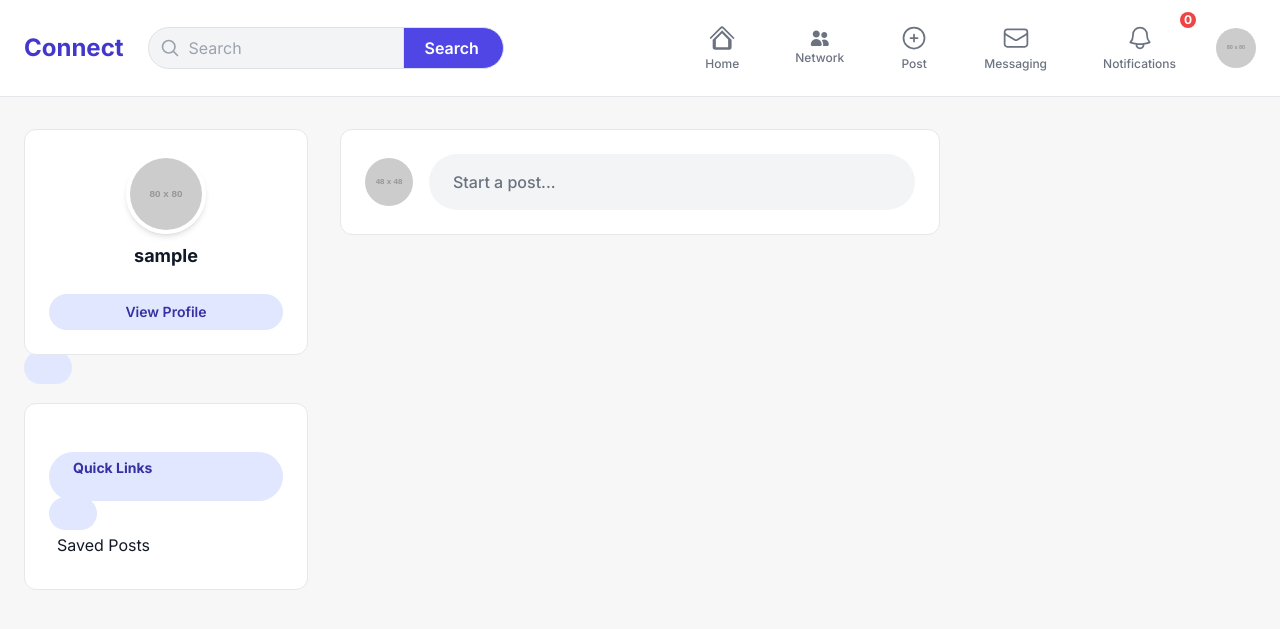
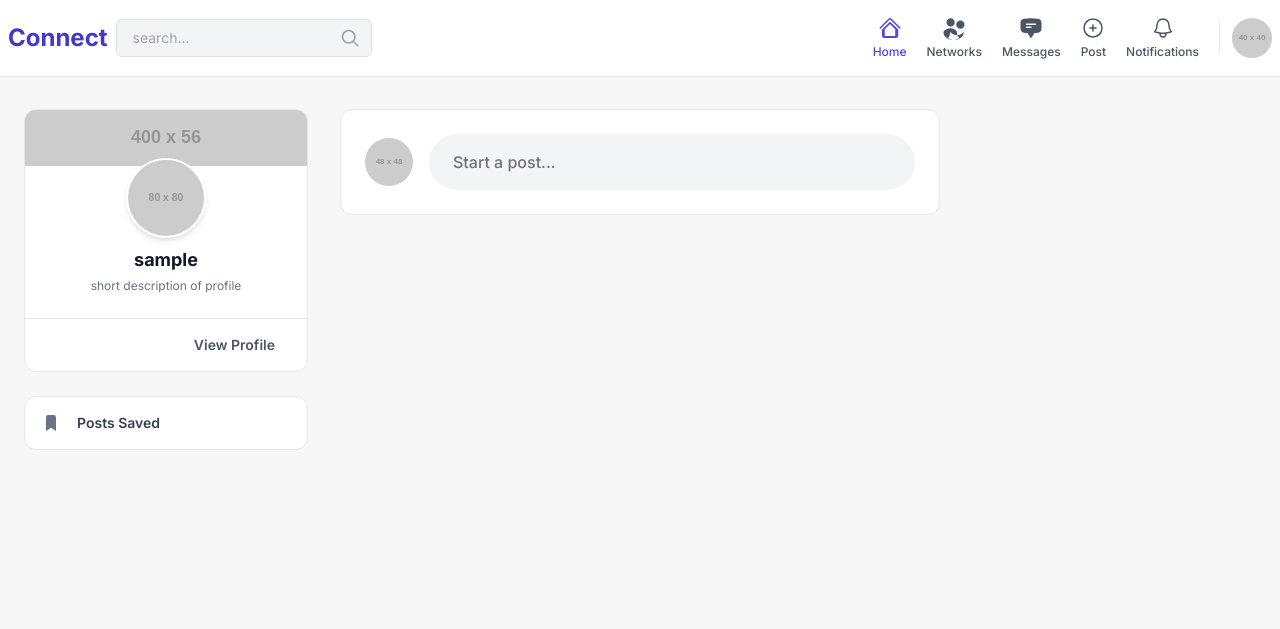
Before and after one commit to Esmat434/social-media-app, a Django app: page / in a window 1280 px wide. Shown: the top 629 px of the page. Run offline with Django 5.2, Linux system fonts and the light colour scheme; the visitor is signed in with stand-in values (Sample User, id 1); grey boxes labelled with a size stand in for pictures from a placeholder-image service; data that the repository does not hold is empty; parts of the project's set-up code (start-up, migrations or seed data) failed here and were passed over; some libraries are stand-ins or nearby versions.

Commit message:
fix home template in home app

```diff
--- a/home/templates/home/home.html
+++ b/home/templates/home/home.html
@@ -90,77 +90,73 @@
 </head>
 <body class="text-gray-900">
 
-    <!-- Header / Navbar -->
     <header class="bg-white sticky top-0 z-50 border-b border-gray-200">
-        <div class="container mx-auto px-4 main-container">
-            <div class="flex justify-between items-center py-3">
-                <!-- Left Side: Logo and Search -->
-                <div class="flex items-center gap-6">
+        <div class="container mx-auto px-2 sm:px-4">
+            <div class="flex justify-between items-center py-2">
+
+                <div class="flex items-center gap-2">
                     <a href="#" class="text-2xl font-bold text-indigo-700">Connect</a>
-                    <!-- Updated Search Form -->
+
                     <form action="{% url 'mvt_search:post_search' %}" method="GET" class="hidden md:flex items-center">
                         <div class="relative">
-                            <span class="absolute inset-y-0 left-0 flex items-center pl-3 pointer-events-none">
-                                <svg class="w-5 h-5 text-gray-400" xmlns="http://www.w3.org/2000/svg" fill="none" viewBox="0 0 24 24" stroke-width="2" stroke="currentColor"><path stroke-linecap="round" stroke-linejoin="round" d="m21 21-5.197-5.197m0 0A7.5 7.5 0 1 0 5.196 5.196a7.5 7.5 0 0 0 10.607 10.607Z" /></svg>
-                            </span>
-                            <input type="text" name="q" placeholder="Search" class="bg-gray-100 border-gray-200 focus:ring-2 focus:ring-indigo-500 focus:bg-white rounded-l-full py-2 pl-10 pr-4 w-64 transition border">
+                            <input type="text" name="q" placeholder="search..." class="bg-gray-100 border-gray-300 focus:ring-2 focus:ring-indigo-500 focus:bg-white rounded-md py-2 pl-4 pr-10 w-64 transition border text-sm">
+                            <button type="submit" class="absolute inset-y-0 right-0 flex items-center pr-3 text-gray-400 hover:text-indigo-600">
+                                <svg class="w-5 h-5" xmlns="http://www.w.org/2000/svg" fill="none" viewBox="0 0 24 24" stroke-width="2" stroke="currentColor"><path stroke-linecap="round" stroke-linejoin="round" d="m21 21-5.197-5.197m0 0A7.5 7.5 0 1 0 5.196 5.196a7.5 7.5 0 0 0 10.607 10.607Z" /></svg>
+                            </button>
                         </div>
-                        <button type="submit" class="bg-indigo-600 text-white px-4 py-2 rounded-r-full hover:bg-indigo-700 transition-colors border border-indigo-600 -ml-1 font-semibold">
-                            Search
-                        </button>
                     </form>
                 </div>
-                <!-- Right Side: Navigation and Profile -->
-                <nav class="flex items-center gap-4">
-                    <a href="{% url 'home:home-feed' %}" class="nav-link active flex flex-col items-center justify-center text-gray-500 dark:text-gray-400 hover:text-blue-600 dark:hover:text-blue-400" title="Home">
-                        <!-- Solid icon for active state, outline for others -->
-                        <svg xmlns="http://www.w3.org/2000/svg" viewBox="0 0 24 24" fill="currentColor" class="w-7 h-7">
+
+                <nav class="flex items-center gap-1 sm:gap-2 md:gap-4 text-gray-600">
+                    <a href="{% url 'home:home-feed' %}" class="flex flex-col items-center justify-center p-2 text-indigo-600 hover:text-indigo-700" title="Home">
+                        <svg xmlns="http://www.w3.org/2000/svg" viewBox="0 0 24 24" fill="currentColor" class="w-6 h-6">
                             <path d="M11.47 3.84a.75.75 0 011.06 0l8.69 8.69a.75.75 0 101.06-1.06l-8.689-8.69a2.25 2.25 0 00-3.182 0l-8.69 8.69a.75.75 0 001.061 1.06l8.69-8.69z" />
                             <path d="M12 5.432l8.159 8.159c.026.026.05.054.07.084v6.101A2.25 2.25 0 0117.75 22H6.25a2.25 2.25 0 01-2.25-2.25V13.675a.75.75 0 01.07-.084l8.159-8.159zM12 7.932L6.75 13.182V20h10.5V13.182L12 7.932z" />
                         </svg>
-                        <span class="text-xs font-medium mt-1">Home</span>
+                        <span class="hidden md:block text-xs font-medium mt-1">Home</span>
                     </a>
 
-                    <!-- My Network Link -->
-                    <a href="{% url 'home:networks' %}" class="nav-link flex flex-col items-center justify-center text-gray-500 dark:text-gray-400 hover:text-blue-600 dark:hover:text-blue-400" title="My Network">
-                        <i class="fas fa-user-friends"></i>
-                        <span class="text-xs font-medium mt-1">Network</span>
+                    <a href="{% url 'home:networks' %}" class="flex flex-col items-center justify-center p-2 hover:text-indigo-700" title="My Network">
+                        <svg xmlns="http://www.w3.org/2000/svg" viewBox="0 0 24 24" fill="currentColor" class="w-6 h-6">
+                          <path d="M4.5 6.375a4.125 4.125 0 118.25 0 4.125 4.125 0 01-8.25 0zM14.25 8.625a4.125 4.125 0 118.25 0 4.125 4.125 0 01-8.25 0zM1.5 15.75a8.25 8.25 0 0113.5 0v.75c0 2.123.8 4.057 2.118 5.52a6.744 6.744 0 01-2.618 1.272c-1.131.34-2.31.52-3.5.52a6.744 6.744 0 01-3.5-.52 6.744 6.744 0 01-2.618-1.272A6.744 6.744 0 011.5 16.5v-.75zM21.75 15.75a8.25 8.25 0 01-13.5 0v.75c0 2.123-.8 4.057-2.118 5.52a6.744 6.744 0 002.618 1.272c1.131.34 2.31.52 3.5.52a6.744 6.744 0 003.5-.52 6.744 6.744 0 002.618-1.272A6.744 6.744 0 0021.75 16.5v-.75z" />
+                        </svg>
+                        <span class="hidden md:block text-xs font-medium mt-1">Networks</span>
                     </a>
 
-                    <!-- Create Post Link -->
-                    <a href="{% url 'mvt_posts:create_post' %}" class="nav-link flex flex-col items-center justify-center text-gray-500 dark:text-gray-400 hover:text-blue-600 dark:hover:text-blue-400" title="Create Post">
-                        <svg xmlns="http://www.w3.org/2000/svg" fill="none" viewBox="0 0 24 24" stroke-width="1.5" stroke="currentColor" class="w-7 h-7">
-                            <path stroke-linecap="round" stroke-linejoin="round" d="M12 9v6m3-3H9m12 0a9 9 0 11-18 0 9 9 0 0118 0z" />
+                    <a href="#" class="flex flex-col items-center justify-center p-2 hover:text-indigo-700" title="Messaging">
+                        <svg xmlns="http://www.w3.org/2000/svg" viewBox="0 0 24 24" fill="currentColor" class="w-6 h-6">
+                          <path fill-rule="evenodd" d="M4.848 2.771A49.144 49.144 0 0112 2.25c2.43 0 4.817.178 7.152.52 1.978.292 3.348 2.024 3.348 3.97v6.02c0 1.946-1.37 3.678-3.348 3.97a48.902 48.902 0 01-3.476.383.39.39 0 00-.297.17l-2.755 4.133a.75.75 0 01-1.248 0l-2.755-4.133a.39.39 0 00-.297-.17 48.902 48.902 0 01-3.476-.384c-1.978-.29-3.348-2.024-3.348-3.97V6.74c0-1.946 1.37-3.68 3.348-3.97zM6.75 8.25a.75.75 0 01.75-.75h9a.75.75 0 010 1.5h-9a.75.75 0 01-.75-.75zm.75 2.25a.75.75 0 000 1.5H12a.75.75 0 000-1.5H7.5z" clip-rule="evenodd" />
                         </svg>
-                        <span class="text-xs font-medium mt-1">Post</span>
+                        <span class="hidden md:block text-xs font-medium mt-1">Messages</span>
                     </a>
 
-                    <!-- Messaging Link -->
-                    <a href="#" class="nav-link flex flex-col items-center justify-center text-gray-500 dark:text-gray-400 hover:text-blue-600 dark:hover:text-blue-400" title="Messaging">
-                        <svg xmlns="http://www.w3.org/2000/svg" fill="none" viewBox="0 0 24 24" stroke-width="1.5" stroke="currentColor" class="w-7 h-7">
-                            <path stroke-linecap="round" stroke-linejoin="round" d="M21.75 6.75v10.5a2.25 2.25 0 01-2.25 2.25h-15a2.25 2.25 0 01-2.25-2.25V6.75m19.5 0A2.25 2.25 0 0019.5 4.5h-15a2.25 2.25 0 00-2.25 2.25m19.5 0v.243a2.25 2.25 0 01-1.07 1.916l-7.5 4.615a2.25 2.25 0 01-2.36 0L3.32 8.91a2.25 2.25 0 01-1.07-1.916V6.75" />
-                        </svg>
-                        <span class="text-xs font-medium mt-1">Messaging</span>
+                    <a href="{% url 'mvt_posts:create_post' %}" class="flex flex-col items-center justify-center p-2 hover:text-indigo-700" title="Create Post">
+                        <svg xmlns="http://www.w3.org/2000/svg" fill="none" viewBox="0 0 24 24" stroke-width="1.5" stroke="currentColor" class="w-6 h-6"><path stroke-linecap="round" stroke-linejoin="round" d="M12 9v6m3-3H9m12 0a9 9 0 11-18 0 9 9 0 0118 0z" /></svg>
+                        <span class="hidden md:block text-xs font-medium mt-1">Post</span>
                     </a>
-                    <!-- Notifications Link -->
-                    <a href="{% url 'home:notifications' %}" class="nav-link relative flex flex-col items-center justify-center text-gray-500 dark:text-gray-400 hover:text-blue-600 dark:hover:text-blue-400" title="Notifications">
-                        <svg xmlns="http://www.w3.org/2000/svg" fill="none" viewBox="0 0 24 24" stroke-width="1.5" stroke="currentColor" class="w-7 h-7">
-                            <path stroke-linecap="round" stroke-linejoin="round" d="M14.857 17.082a23.848 23.848 0 005.454-1.31A8.967 8.967 0 0118 9.75v-.7V9A6 6 0 006 9v.75a8.967 8.967 0 01-2.312 6.022c1.733.64 3.56 1.085 5.455 1.31m5.714 0a24.255 24.255 0 01-5.714 0m5.714 0a3 3 0 11-5.714 0" />
-                        </svg>
-                        <span class="text-xs font-medium mt-1">Notifications</span>
-                        <!-- Notification Badge -->
-                        <span class="absolute top-0 right-0 -mt-1 -mr-1 flex h-4 w-4 items-center justify-center rounded-full bg-red-500 text-xs font-bold text-white">{{ notification_count }}</span>
+
+                    <a href="{% url 'home:notifications' %}" class="relative flex flex-col items-center justify-center p-2 hover:text-indigo-700" title="Notifications">
+                        <svg xmlns="http://www.w3.org/2000/svg" fill="none" viewBox="0 0 24 24" stroke-width="1.5" stroke="currentColor" class="w-6 h-6"><path stroke-linecap="round" stroke-linejoin="round" d="M14.857 17.082a23.848 23.848 0 005.454-1.31A8.967 8.967 0 0118 9.75v-.7V9A6 6 0 006 9v.75a8.967 8.967 0 01-2.312 6.022c1.733.64 3.56 1.085 5.455 1.31m5.714 0a24.255 24.255 0 01-5.714 0m5.714 0a3 3 0 11-5.714 0" /></svg>
+                        <span class="hidden md:block text-xs font-medium mt-1">Notifications</span>
+                        {% if notification_count > 0 %}
+                            <span class="absolute top-1 right-1 flex h-4 w-4 items-center justify-center rounded-full bg-red-500 text-xs font-bold text-white">{{ notification_count }}</span>
+                        {% endif %}
                     </a>
+
+                    <div class="border-l h-8 mx-2 hidden sm:block"></div>
+
                     <div class="relative">
                         {% if request.user.is_authenticated %}
                             {% if request.user.avatar %}
                                 <img src="{{ request.user.avatar.url }}" alt="Profile Picture" class="w-10 h-10 rounded-full cursor-pointer">
                             {% else %}
-                                <img src="https://placehold.co/80x80/7048e8/ffffff?text=U" alt="Profile Picture" class="w-10 h-10 rounded-full cursor-pointer">
+                                <img src="https://placehold.co/40x40/4338ca/ffffff?text={{ request.user.username|first|upper }}" alt="Profile Picture" class="w-10 h-10 rounded-full cursor-pointer">
                             {% endif %}
                         {% else %}
                             <a href="{% url 'mvt:login' %}">
-                                <button type="button" class="btn btn-outline-success">Sign In</button>
+                                <button type="button" class="px-4 py-2 text-sm font-semibold text-indigo-600 border border-indigo-600 rounded-full hover:bg-indigo-50 transition-colors">
+                                    Sign In
+                                </button>
                             </a>
                         {% endif %}
                     </div>
@@ -173,26 +169,48 @@
     <main class="container mx-auto px-4 mt-6 sm:mt-8 main-container">
         <div class="grid grid-cols-1 lg:grid-cols-12 gap-8">
             {% if request.user.is_authenticated %}
-                <!-- Left Sidebar -->
                 <aside class="lg:col-span-3 hidden lg:block space-y-6 sticky top-24 self-start">
-                    <!-- Profile Card -->
-                    <div class="card p-4 text-center">
+
+                    <div class="card text-center">
                         {% if request.user.avatar %}
-                            <img src="{{ request.user.avatar.url }}" alt="Profile Picture" class="w-20 h-20 rounded-full mx-auto border-4 border-white shadow-md">
+                            <div class="h-14 bg-gray-200 rounded-t-lg" style="background-image: url('{{ request.user.avatar.url }}'); background-size: cover; background-position: center;"></div>
                         {% else %}
-                            <img src="https://placehold.co/80x80/7048e8/ffffff?text=U" alt="Profile Picture" class="w-20 h-20 rounded-full mx-auto border-4 border-white shadow-md">
+                            <div class="h-14 bg-gray-200 rounded-t-lg" style="background-image: url('https://placehold.co/400x56/a5b4fc/ffffff'); background-size: cover; background-position: center;"></div>
                         {% endif %}
-                        <h2 class="mt-2 text-lg font-bold">{{ request.user.username}}</h2>
-                        <a href="{% url 'mvt:profile' request.user.username %}" class="mt-4 w-full py-2 px-4 rounded-full font-semibold btn-primary-soft text-sm">View Profile</button>
+                        <div class="p-4 -mt-8">
+                            <a href="{% url 'mvt:profile' request.user.username %}">
+                                {% if request.user.avatar %}
+                                    <img src="{{ request.user.avatar.url }}" alt="Profile Picture" class="w-20 h-20 rounded-full mx-auto border-2 border-white shadow-md hover:ring-4 hover:ring-indigo-100 transition-all">
+                                {% else %}
+                                    <img src="https://placehold.co/80x80/7048e8/ffffff?text={{ request.user.username|first|upper }}" alt="Profile Picture" class="w-20 h-20 rounded-full mx-auto border-2 border-white shadow-md hover:ring-4 hover:ring-indigo-100 transition-all">
+                                {% endif %}
+                            </a>
+                            <h2 class="mt-2 text-lg font-bold hover:underline">
+                                <a href="{% url 'mvt:profile' request.user.username %}">{{ request.user.username }}</a>
+                            </h2>
+                            <p class="text-xs text-gray-500 mt-1">short description of profile</p>
                         </div>
-                    <!-- Quick Links Card -->
-                    <div class="card p-4">
-                        <h3 class="font-bold mb-3">Quick Links</h3>
-                        <nav class="">
-                            <a href="{% url 'home:saves' %}" class="flex items-center gap-3 p-2 hover:bg-gray-100 rounded-lg"><span>Saved Posts</span></a>
+
+                        <div class="border-t p-2">
+                            <a href="{% url 'mvt:profile' request.user.username %}" class="block w-full text-right py-2 px-4 rounded-md font-semibold text-sm text-gray-600 hover:bg-gray-100">
+                                View Profile
+                            </a>
+                        </div>
+                    </div>
+
+                    <div class="card p-2">
+                        <nav class="flex flex-col">
+                            <a href="{% url 'home:saves' %}" class="flex items-center gap-3 p-2 hover:bg-gray-100 rounded-md text-sm font-semibold text-gray-700">
+                                <svg xmlns="http://www.w3.org/2000/svg" class="h-5 w-5 text-gray-500" viewBox="0 0 20 20" fill="currentColor">
+                                    <path d="M5 4a2 2 0 012-2h6a2 2 0 012 2v14l-5-3.13L5 18V4z" />
+                                </svg>
+                                <span>Posts Saved</span>
+                            </a>
                             </nav>
                     </div>
                 </aside>
+            {% else %}
+                <aside class="lg:col-span-3 hidden lg:block invisible"></aside>
             {% endif %}
 
             <!-- Center Feed -->
@@ -251,12 +269,15 @@
                                     <button class="p-2 rounded-full hover:bg-gray-100 post-menu-button">
                                         <svg class="w-5 h-5 text-gray-500" xmlns="http://www.w3.org/2000/svg" fill="currentColor" viewBox="0 0 16 16"><path d="M9.5 13a1.5 1.5 0 1 1-3 0 1.5 1.5 0 0 1 3 0zm0-5a1.5 1.5 0 1 1-3 0 1.5 1.5 0 0 1 3 0zm0-5a1.5 1.5 0 1 1-3 0 1.5 1.5 0 0 1 3 0z"/></svg>
                                     </button>
-                                    <div class="dropdown-menu absolute right-0 mt-2 w-48 bg-white rounded-lg shadow-lg z-10">
+
+                                    <div class="dropdown-menu absolute right-0 mt-2 ...">
+
                                         {% if request.user.is_authenticated %}
                                             <a href="#"
-                                                class="save-btn items-center gap-3 px-4 py-2 text-sm text-gray-700 hover:bg-gray-100"
+                                               class="save-btn flex items-center gap-3 w-full text-right p-2 text-sm text-gray-700 hover:bg-gray-100 rounded"
                                                data-url="{% url 'mvt_posts:create_save' post.id %}"
                                                data-user-id="{{ post.id }}">
+
                                                 {% if post|is_saved:request.user %}
                                                     <svg xmlns="http://www.w3.org/2000/svg" class="h-5 w-5" viewBox="0 0 20 20" fill="currentColor"><path d="M5 4a2 2 0 012-2h6a2 2 0 012 2v14l-5-3.13L5 18V4z" /></svg>
                                                 {% else %}
@@ -268,22 +289,21 @@
                                             </a>
                                         {% else %}
                                             <a href="{% url 'mvt:login' %}"
-                                                class="items-center gap-3 px-4 py-2 text-sm text-gray-700 hover:bg-gray-100">
+                                               class="flex items-center gap-3 w-full text-right p-2 text-sm text-gray-700 hover:bg-gray-100 rounded">
                                                 <svg xmlns="http://www.w3.org/2000/svg" class="h-5 w-5" fill="none" viewBox="0 0 20 20" stroke="currentColor" stroke-width="1.5">
                                                     <path stroke-linecap="round" stroke-linejoin="round" d="M5 5a2 2 0 012-2h6a2 2 0 012 2v12l-5-2.5L5 17V5z" />
                                                 </svg>
+                                                <span>Save</span>
                                             </a>
-                                            <span>Save</span>
                                         {% endif %}
+
                                         {% if request.user.is_authenticated and post.user != request.user and post.user|is_connected:request.user and not post.user|is_pending:request.user %}
                                             <a href="#"
-                                                class="un-follow-btn flex items-center gap-3 px-4 py-2 text-sm text-gray-700 hover:bg-gray-100"
+                                               class="un-follow-btn flex items-center gap-3 w-full text-right p-2 text-sm text-red-500 hover:bg-gray-100 rounded"
                                                data-url="{% url 'mvt_connection:un-follow' post.user.username %}"
                                                data-user-id="{{ post.user.username }}">
                                                 <svg xmlns="http://www.w3.org/2000/svg" class="h-5 w-5" viewBox="0 0 20 20" fill="currentColor"><path d="M10 12a2 2 0 100-4 2 2 0 000 4z" /><path fill-rule="evenodd" d="M.458 10C1.732 5.943 5.522 3 10 3s8.268 2.943 9.542 7c-1.274 4.057-5.022 7-9.542 7S1.732 14.057.458 10zM14 10a4 4 0 11-8 0 4 4 0 018 0z" clip-rule="evenodd" /></svg>
-                                                <span>
-                                                    Unfollow
-                                                </span>
+                                                <span>Un-Follow</span>
                                             </a>
                                         {% endif %}
                                     </div>
@@ -500,12 +520,15 @@
                                     <button class="p-2 rounded-full hover:bg-gray-100 post-menu-button">
                                         <svg class="w-5 h-5 text-gray-500" xmlns="http://www.w3.org/2000/svg" fill="currentColor" viewBox="0 0 16 16"><path d="M9.5 13a1.5 1.5 0 1 1-3 0 1.5 1.5 0 0 1 3 0zm0-5a1.5 1.5 0 1 1-3 0 1.5 1.5 0 0 1 3 0zm0-5a1.5 1.5 0 1 1-3 0 1.5 1.5 0 0 1 3 0z"/></svg>
                                     </button>
-                                    <div class="dropdown-menu absolute right-0 mt-2 w-48 bg-white rounded-lg shadow-lg z-10">
+
+                                    <div class="dropdown-menu absolute right-0 mt-2 ...">
+
                                         {% if request.user.is_authenticated %}
                                             <a href="#"
-                                                class="save-btn items-center gap-3 px-4 py-2 text-sm text-gray-700 hover:bg-gray-100"
+                                               class="save-btn flex items-center gap-3 w-full text-right p-2 text-sm text-gray-700 hover:bg-gray-100 rounded"
                                                data-url="{% url 'mvt_posts:create_save' post.id %}"
                                                data-user-id="{{ post.id }}">
+
                                                 {% if post|is_saved:request.user %}
                                                     <svg xmlns="http://www.w3.org/2000/svg" class="h-5 w-5" viewBox="0 0 20 20" fill="currentColor"><path d="M5 4a2 2 0 012-2h6a2 2 0 012 2v14l-5-3.13L5 18V4z" /></svg>
                                                 {% else %}
@@ -517,22 +540,21 @@
                                             </a>
                                         {% else %}
                                             <a href="{% url 'mvt:login' %}"
-                                                class="items-center gap-3 px-4 py-2 text-sm text-gray-700 hover:bg-gray-100">
+                                               class="flex items-center gap-3 w-full text-right p-2 text-sm text-gray-700 hover:bg-gray-100 rounded">
                                                 <svg xmlns="http://www.w3.org/2000/svg" class="h-5 w-5" fill="none" viewBox="0 0 20 20" stroke="currentColor" stroke-width="1.5">
                                                     <path stroke-linecap="round" stroke-linejoin="round" d="M5 5a2 2 0 012-2h6a2 2 0 012 2v12l-5-2.5L5 17V5z" />
                                                 </svg>
+                                                <span>Save</span>
                                             </a>
-                                            <span>Save</span>
                                         {% endif %}
+
                                         {% if request.user.is_authenticated and post.user != request.user and post.user|is_connected:request.user and not post.user|is_pending:request.user %}
                                             <a href="#"
-                                                class="un-follow-btn flex items-center gap-3 px-4 py-2 text-sm text-gray-700 hover:bg-gray-100"
+                                               class="un-follow-btn flex items-center gap-3 w-full text-right p-2 text-sm text-red-500 hover:bg-gray-100 rounded"
                                                data-url="{% url 'mvt_connection:un-follow' post.user.username %}"
                                                data-user-id="{{ post.user.username }}">
                                                 <svg xmlns="http://www.w3.org/2000/svg" class="h-5 w-5" viewBox="0 0 20 20" fill="currentColor"><path d="M10 12a2 2 0 100-4 2 2 0 000 4z" /><path fill-rule="evenodd" d="M.458 10C1.732 5.943 5.522 3 10 3s8.268 2.943 9.542 7c-1.274 4.057-5.022 7-9.542 7S1.732 14.057.458 10zM14 10a4 4 0 11-8 0 4 4 0 018 0z" clip-rule="evenodd" /></svg>
-                                                <span>
-                                                    Unfollow
-                                                </span>
+                                                <span>Un-Follow</span>
                                             </a>
                                         {% endif %}
                                     </div>
```
Also changed, not shown: home/templates/home/network.html (+50 -32 lines), home/templates/home/notification.html (+40 -30 lines). Lines whose indentation alone changed are shown as unchanged.
